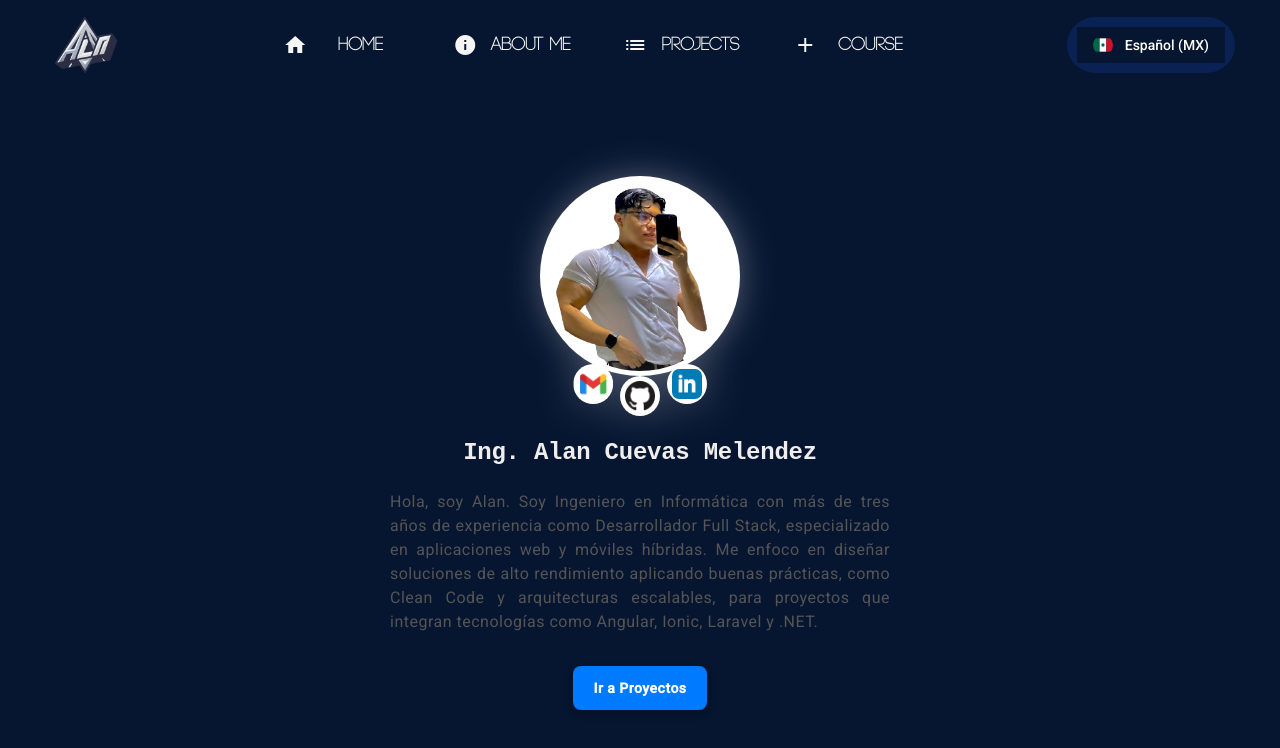
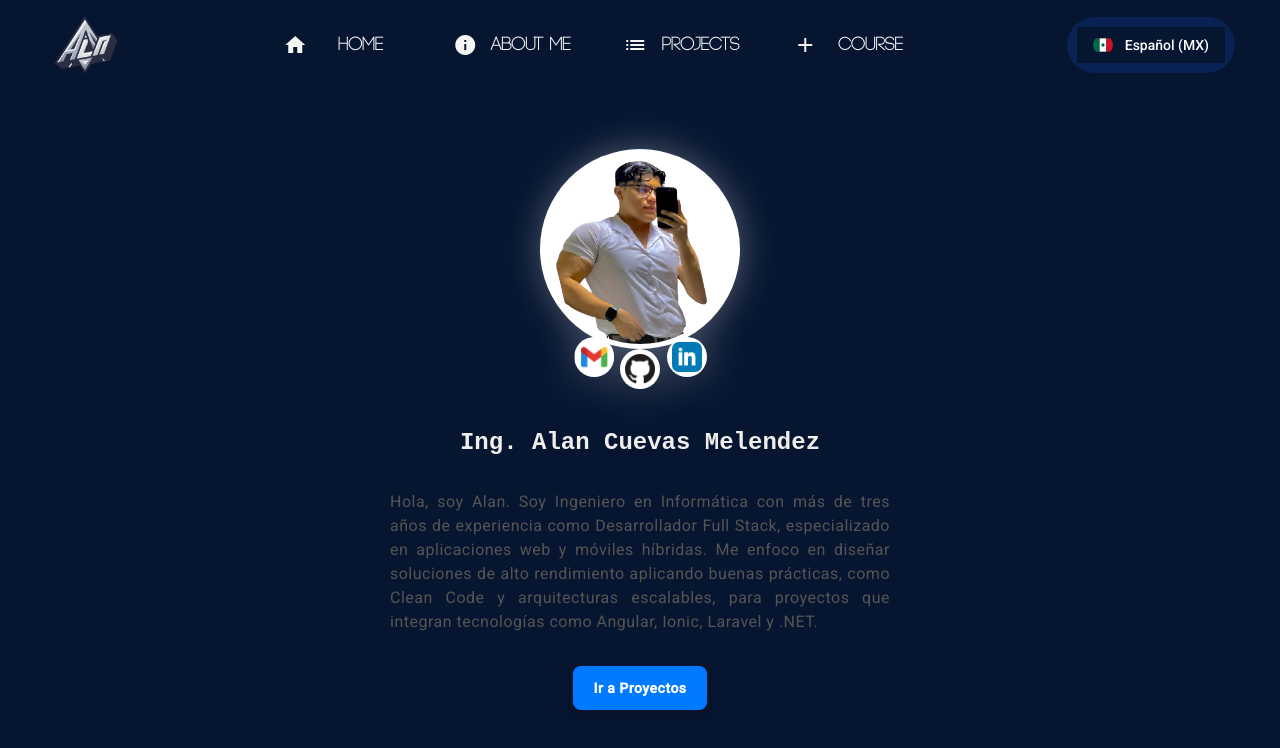
Before and after one commit to AlanMelendez/portfolio-2024, an Angular app: page /home in a window 1280 px wide. Shown: the top 748 px of the page. Built offline with nearby package versions, Linux system fonts and the light colour scheme.

Commit message:
adjust current-project component

```diff
--- a/src/app/components/home/components/about-me/about-me.component.css
+++ b/src/app/components/home/components/about-me/about-me.component.css
@@ -20,7 +20,7 @@
 .left-container {
   display: flex;
   flex-direction: column;
-  justify-content: end;
+  justify-content: center;
   align-items: center;
   /* margin-bottom: 20px; */
   height: 100%;
@@ -105,6 +105,10 @@
   margin-bottom: 5px;
   font-family: 'Courier New', Courier, monospace;
   color: #f0eded;
+  word-spacing: normal;
+  letter-spacing: normal;
+  line-height: normal;
+  margin-top: 50px;
 }
 
 /* Contenedor Derecho */
--- a/src/app/components/home/components/current-projects/current-projects.component.css
+++ b/src/app/components/home/components/current-projects/current-projects.component.css
@@ -1,11 +1,32 @@
 :host {
   display: block;
 }
-
-.container-projects{
-    /* background-color: rgb(6, 21, 48); */
+::-webkit-scrollbar {
+  width: 6px; /* Ancho de la barra vertical */
+  height: 6px; /* Ancho de la barra horizontal (para desplazamiento horizontal) */
+}
+::-webkit-scrollbar-thumb {
+  background: rgb(110, 110, 110); /* Color de la barra */
+  border-radius: 10px;
+}
+.main-container{
+  background-color: rgb(6, 21, 48);
   width: 100%;
   height: 100%;
+  padding: 15px;
+
+  /* height: 100vh; */
+
+  /* display: flex;
+  justify-content: center;
+  align-items: center;
+  background-color: rgb(6, 21, 48); */
+}
+.container-projects{
+  background-color: white;
+  width: 100%;
+  height: 100%;
+  border-radius: 30px;
 }
 .img-icon-project{
   width: 30px;
--- a/src/app/components/home/components/current-projects/current-projects.component.html
+++ b/src/app/components/home/components/current-projects/current-projects.component.html
@@ -1,3 +1,4 @@
+<div class="main-container">
     <div class="container-projects">
         <mat-tab-group>
             @for (item of elements; track $index) {
@@ -74,3 +75,4 @@
 
 
     </div>
+</div>
--- a/src/app/components/home/home.component.html
+++ b/src/app/components/home/home.component.html
@@ -140,6 +140,8 @@
         <app-about-me></app-about-me>
 
         <app-current-projects/>
+        <app-about-me></app-about-me>
+
       </div>
 
 
```
Lines whose indentation alone changed are shown as unchanged.
